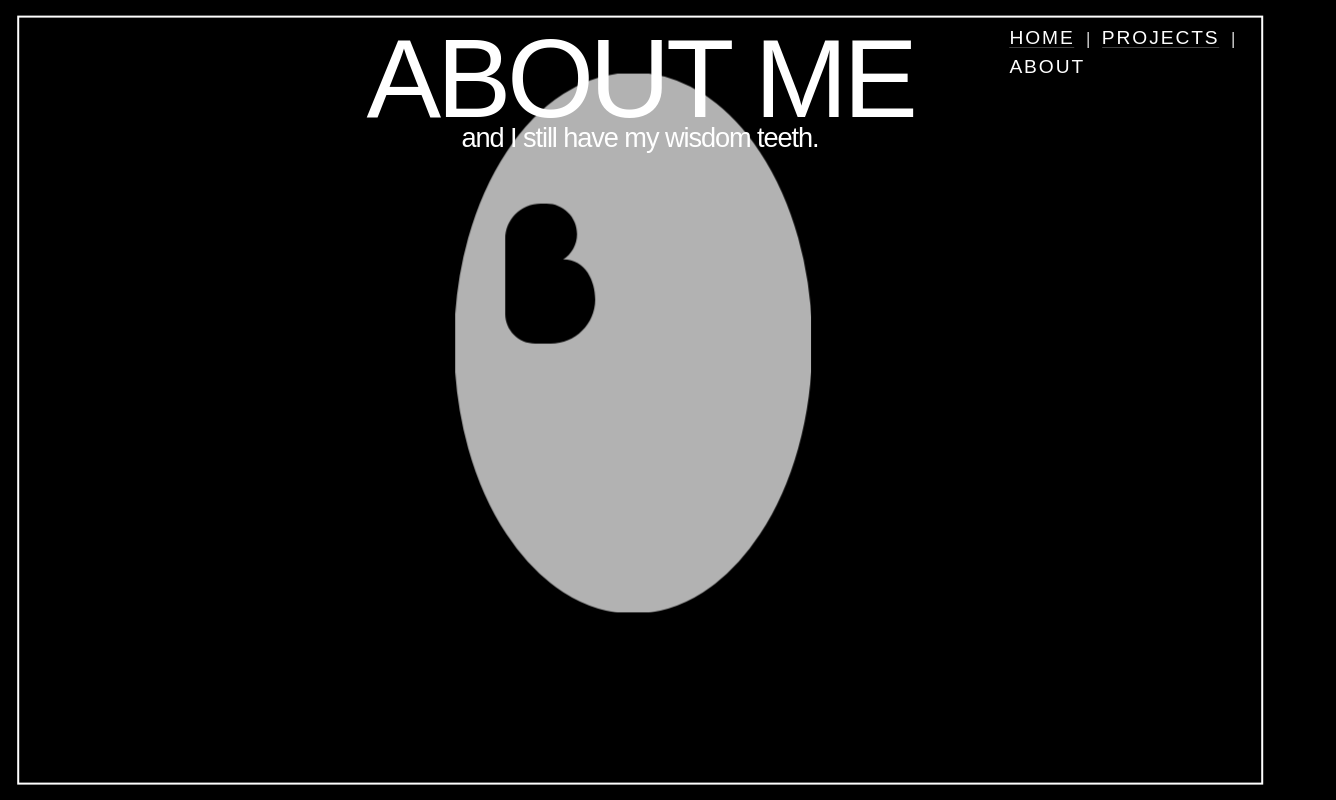
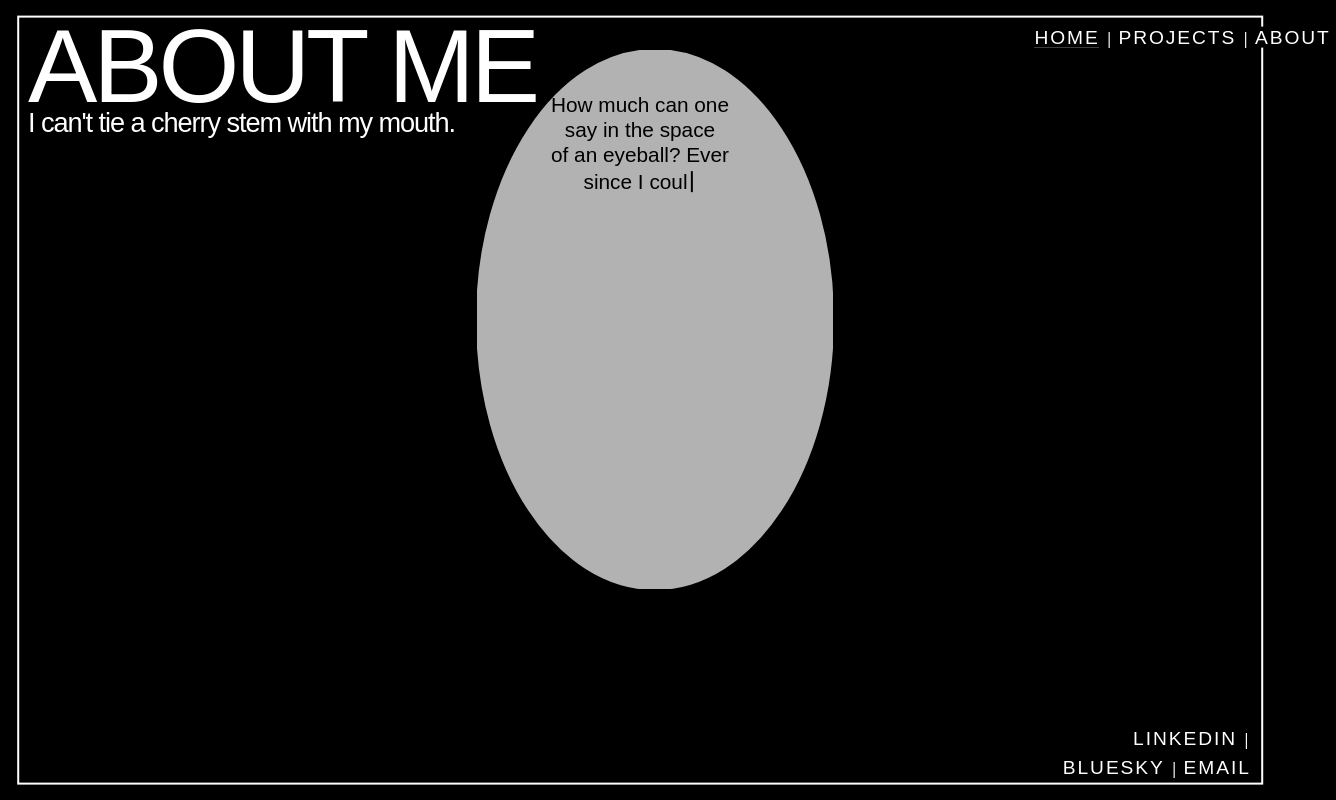
Before and after one commit to ashberkel/React-Portfolio, a React (Vite) app: page /about in a window 1280 px wide. Shown: the whole page, 1336 px wide, since content can reach past the window. Built offline with nearby package versions, Linux system fonts and the light colour scheme; a web font is replaced by a local one.

Commit message:
reworked behaviors

```diff
--- a/src/App.jsx
+++ b/src/App.jsx
@@ -17,18 +17,15 @@ export default function App() {
       {/* Navigation */}
       <div className="App">
       <nav id="top-right">
-          <Link onClick={() => setAccent("#000000")} to="/">Home</Link> |{" "}
-          <Link onClick={() => setAccent("#3c16d4")} to="/projects">Projects</Link> |{" "}
-          <Link onClick={() => setAccent("#e71075")} to="/about">About</Link>{" "}
+          <Link onClick={() => setAccent("#000000")} to="/">Home</Link>|
+          <Link onClick={() => setAccent("#3c16d4")} to="/projects">Projects</Link>|
+          <Link onClick={() => setAccent("#e71075")} to="/about">About</Link>
       </nav>
-      <div class="eyeballDiv"><svg id="eyeball" width="356" height="539" viewBox="0 0 356 539" fill="none" xmlns="http://www.w3.org/2000/svg">
-      <path d="M178 1C226.711 1 270.936 30.8939 303.03 79.4863C335.119 128.071 355 195.248 355 269.5C355 343.752 335.119 410.929 303.03 459.514C270.936 508.106 226.711 538 178 538C129.289 538 85.0642 508.106 52.9697 459.514C20.8806 410.929 1 343.752 1 269.5C1 195.248 20.8806 128.071 52.9697 79.4863C85.0642 30.8939 129.289 1 178 1Z" fill="white"/>
-      <path id="pupil" fill-rule="evenodd" clip-rule="evenodd" d="M71.8224 30.42C71.8224 41.0636 66.2908 50.4269 57.9191 55.8413C80.7281 55.8413 89.9781 78.104 89.9781 96.0447C89.9781 120.321 70.1152 140.001 45.614 140.001L29.9929 140.001C13.4282 140.001 -2.84226e-05 126.697 -2.77053e-05 110.285L-2.55403e-05 60.7555L-2.51614e-05 52.0889L-2.44326e-05 35.416C-2.35797e-05 15.9023 15.9658 0.0830056 35.6606 0.0830057L41.2049 0.0830057C58.1146 0.0830058 71.8224 13.6651 71.8224 30.42Z"/>
-      <rect id="lid-top" x="0" y="0" width="356" height="670"/>
-      <rect id="lid-bottom" x="0" y="0" width="356" height="670"/>
-      <path d="M178 1C226.711 1 270.936 30.8939 303.03 79.4863C335.119 128.071 355 195.248 355 269.5C355 343.752 335.119 410.929 303.03 459.514C270.936 508.106 226.711 538 178 538C129.289 538 85.0642 508.106 52.9697 459.514C20.8806 410.929 1 343.752 1 269.5C1 195.248 20.8806 128.071 52.9697 79.4863C85.0642 30.8939 129.289 1 178 1Z" stroke="white" stroke-width="4"/>
-      </svg>
-      </div>
+      <nav id="bottom-right">
+        <a href ="https://www.linkedin.com/in/ashleeberkel" target="_blank">LinkedIn</a>|
+        <a href ="https://bsky.app/profile/abcreates.bsky.social" target="_blank"> Bluesky</a>|
+        <a href ="mailto:ashberkel@gmail.com">Email</a>
+        </nav>
       </div>
 
       {/* Routes */}
--- /dev/null
+++ b/src/assets/Eyeball.css
@@ -0,0 +1,97 @@
+#eyeball {
+  position: absolute;
+  top: 50px;
+  left: 37.3%;
+  opacity: 70%;
+  z-index: -1;
+}
+
+#lid-top, #lid-bottom {
+      fill: var(--accent);
+}
+
+#eyeball #pupil{
+  fill: var(--accent);
+  transform: translate(140px, 180px);
+}
+
+.eyeball--home #eyeball #pupil{
+  animation: homePupMove 15s infinite ease-in-out;
+}
+
+.eyeball--home #lid-top {
+      transform-origin: bottom center;
+      animation: quickBlink 1s both, homeBlink 20s infinite;
+      animation-delay: 0s, 4s;
+    }
+
+.eyeball--home #lid-bottom {
+      transform-origin: top center;
+      animation: quickBlink 1s both, homeBlink 20s infinite;
+      animation-delay: 0s, 4s;
+    }
+
+@keyframes homePupMove {
+  0%, 30%, 75%, 100% { transform: translate(140px, 220px); }
+  33%, 40% { transform: translate(50px, 130px); }
+  43% { transform: translate(70px, 130px); }
+  53% { transform: translate(240px, 120px); }
+  57%, 70% { transform: translate(210px, 310px); }
+}
+
+@keyframes homeBlink {
+0%, 33% { transform: scaleY(0); }
+
+  /* blink phase */
+  38% { transform: scaleY(2); }
+  43%, 47% { transform: scaleY(0); }
+
+  /* narrowed gaze / slight movement */
+  60%, 80% { transform: scaleY(0.3); }
+
+  /* breathing room at end: last ~17% (5s idle from 12.5s–15s) */
+  100% { transform: scaleY(0); }
+}
+
+.eyeball--about #lid-top {
+      transform-origin: bottom center;
+      animation: quickBlink 1s both;
+    }
+
+.eyeball--about #lid-bottom {
+      transform-origin: top center;
+      animation: quickBlink 1s both;
+      animation-delay: 0.1s;
+    }
+
+.eyeball--about #eyeball #pupil{
+    fill: none;
+}
+
+.eyeball--project #lid-top {
+      transform-origin: bottom center;
+      animation: quickBlink 1s both;
+    }
+
+.eyeball--project #lid-bottom {
+      transform-origin: top center;
+      animation: quickBlink 1s both;
+      animation-delay: 0.1s;
+    }
+
+.eyeball--project #eyeball {
+  fill: none;
+}
+
+.eyeball--project #eyeball #pupil{
+    fill: none;
+}
+@keyframes quickBlink {
+0%, 100% { transform: scaleY(0); }
+50% { transform: scaleY(2); }
+}
+
+@keyframes projFill {
+  0%, 90% {fill: yellow;}
+  100% {fill: green;}
+}
--- /dev/null
+++ b/src/assets/Eyeball.jsx
@@ -0,0 +1,14 @@
+
+import './Eyeball.css'
+
+export default function Eyeball({ variant = "home" }) {
+  return <main><div className={`eyeball eyeball--${variant}`} aria-label={`Eyeball: ${variant}`}><svg id="eyeball" width="356" height="539" viewBox="0 0 356 539" fill="none" xmlns="http://www.w3.org/2000/svg">
+      <path d="M178 1C226.711 1 270.936 30.8939 303.03 79.4863C335.119 128.071 355 195.248 355 269.5C355 343.752 335.119 410.929 303.03 459.514C270.936 508.106 226.711 538 178 538C129.289 538 85.0642 508.106 52.9697 459.514C20.8806 410.929 1 343.752 1 269.5C1 195.248 20.8806 128.071 52.9697 79.4863C85.0642 30.8939 129.289 1 178 1Z" fill="white"/>
+      <path id="pupil" fill-rule="evenodd" clip-rule="evenodd" d="M71.8224 30.42C71.8224 41.0636 66.2908 50.4269 57.9191 55.8413C80.7281 55.8413 89.9781 78.104 89.9781 96.0447C89.9781 120.321 70.1152 140.001 45.614 140.001L29.9929 140.001C13.4282 140.001 -2.84226e-05 126.697 -2.77053e-05 110.285L-2.55403e-05 60.7555L-2.51614e-05 52.0889L-2.44326e-05 35.416C-2.35797e-05 15.9023 15.9658 0.0830056 35.6606 0.0830057L41.2049 0.0830057C58.1146 0.0830058 71.8224 13.6651 71.8224 30.42Z"/>
+      <rect id="lid-top" x="0" y="0" width="356" height="670"/>
+      <rect id="lid-bottom" x="0" y="0" width="356" height="670"/>
+      <path d="M178 1C226.711 1 270.936 30.8939 303.03 79.4863C335.119 128.071 355 195.248 355 269.5C355 343.752 335.119 410.929 303.03 459.514C270.936 508.106 226.711 538 178 538C129.289 538 85.0642 508.106 52.9697 459.514C20.8806 410.929 1 343.752 1 269.5C1 195.248 20.8806 128.071 52.9697 79.4863C85.0642 30.8939 129.289 1 178 1Z" stroke="white" stroke-width="4"/>
+      </svg>
+      </div></main>;
+
+}
--- a/src/index.css
+++ b/src/index.css
@@ -7,7 +7,6 @@
   color-scheme: dark light;
   color: white;
   background-color: var(--accent);
-  transition: background-color 0.5s ease-in-out;
   font-synthesis: none;
   text-rendering: optimizeLegibility;
   -webkit-font-smoothing: antialiased;
@@ -18,6 +17,18 @@
   background-color: white;
   color: var(--accent);
 }
+
+*,
+*::before,
+*::after {
+  transition:
+    background-color 0.6s ease-in-out,
+    color 0.6s ease-in-out,
+    border-color 0.6s ease-in-out,
+    fill 0.6s ease-in-out,
+    stroke 0.6s ease-in-out;
+}
+
 /* For older Firefox versions, the -moz- prefix is required */
 ::-moz-selection {
   background-color: white;
@@ -46,6 +57,15 @@ overflow: hidden;
 #top-right {
   position:relative;
   float: right;
+  right: -25px;
+  width:250px;
+}
+
+#bottom-right {
+  position:absolute;
+  text-align: right;
+  right: 5px;
+  bottom: 0px;
   width:250px;
 }
 
@@ -60,6 +80,7 @@ a {
   text-align: right;
   color:white;
   background: linear-gradient(to top, var(--accent) 50%, white 50%) bottom;
+  transition: background-color 0.5s ease-in-out;
   background-size: 100% 300%;
   transition: .25s ease-in;
   margin: 0 2%;
@@ -67,6 +88,7 @@ a {
 
 a:hover {
   color:var(--accent);
+  transition: color 0.5s ease-in-out;
   background-position: top;
 }
 
@@ -74,91 +96,35 @@ h1 {
   font-family: "Ranchers", sans-serif;
   font-weight: 400;
   font-style: normal;
-  font-size: 7em;
-  text-align: center;
+  font-size: 6.5em;
+  text-align: left;
   text-transform: uppercase;
   letter-spacing: -.04em;
   line-height: .6em;
-  margin-top:45px;
+  margin-top:35px;
   margin-bottom:15px;
+  margin-left:20px;
 }
+
 h2 {
   font-family: "Jersey 20", sans-serif;
   font-weight: 400;
   font-style: normal;
   font-size: 1.7em;
-  text-align: center;
+  text-align: left;
   letter-spacing: -.04em;
   line-height: .2em;
   margin-bottom:0;
+  margin-left:20px;
 }
+
 p {
   font-family: "Inclusive Sans", sans-serif;
-  font-size: 1em;
+  font-size: 1.3em;
   text-align: center;
-  line-height: .9em;
-  text-shadow: 1.5px 1.5px var(--accent);
+  line-height: 1.2em;
 }
-.textShake {
-  animation: h1-shake 8s infinite;
-}
+
 #smaller{
   font-size: .5em;
 }
-
-@keyframes h1-shake {
-  0% { transform: translate(0, 0) rotate(0deg); }
-  25% { transform: translate(3px, 3px) rotate(2deg); }
-  50% { transform: translate(0, 0) rotate(0deg); }
-  75% { transform: translate(-3px, 3px) rotate(-2deg); }
-  100% { transform: translate(0, 0) rotate(0deg); }
-}
-
-#eyeball {
-  position: relative;
-  top: 50px;
-  left: 35%;
-  opacity: 70%;
-  z-index: -1;
-}
-#eyeball #pupil{
-  fill: var(--accent);
-  transform: translate(140px, 180px);
-  animation: eye-move 15s infinite ease-in-out;
-}
-#lid-top, #lid-bottom {
-      fill: var(--accent);
-}
-
-#lid-top {
-      transform-origin: bottom center;
-      animation: blink 20s infinite;
-    }
-
-#lid-bottom {
-      transform-origin: top center;
-      animation: blink 20s infinite;
-      animation-delay: 0.1s;
-    }
-
-@keyframes eye-move {
-  0%, 30%, 75%, 100% { transform: translate(140px, 220px); }
-  33%, 40% { transform: translate(50px, 130px); }
-  43% { transform: translate(70px, 130px); }
-  53% { transform: translate(140px, 120px); }
-  57%, 70% { transform: translate(230px, 130px); }
-}
-
-@keyframes blink {
-0%, 33% { transform: scaleY(0); }
-
-  /* blink phase */
-  38% { transform: scaleY(2); }
-  43%, 47% { transform: scaleY(0); }
-
-  /* narrowed gaze / slight movement */
-  60%, 80% { transform: scaleY(0.3); }
-
-  /* breathing room at end: last ~17% (5s idle from 12.5s–15s) */
-  100% { transform: scaleY(0); }
-}
--- a/src/pages/About.css
+++ b/src/pages/About.css
@@ -7,3 +7,27 @@
 h1 {
   animation: popIn 0.6s cubic-bezier(0.34, 1.56, 0.64, 1) both;
 }
+
+.pTyped {
+  margin-top: -53px;
+  color: var(--accent);
+}
+
+.typeBox {
+  white-space: pre-wrap;
+  overflow-wrap: break-word;
+}
+
+.caret {
+  display: inline-block;
+  width: 0.6ch;
+  height: 1em;
+  translate: -.2em 0.15em;
+  border-right: 2px solid currentColor;
+  animation: blink 1s steps(1, end) infinite;
+}
+
+@keyframes blink {
+  0%, 49% { opacity: 1; }
+  50%, 100% { opacity: 0; }
+}
--- a/src/pages/About.jsx
+++ b/src/pages/About.jsx
@@ -1,17 +1,64 @@
-import "./about.css"
+import { useEffect, useState } from "react";
+import "./About.css"
+import Eyeball from "../assets/Eyeball";
 
 export default function About() {
-  function numGen() {
-  return Math.floor(Math.random() * 6);
-}
 
-let facts = ["and I still have my wisdom teeth.", "and I am a cat person.", "and I can't tie a cherry stem with my mouth.", "and The Neverhood is my favorite childhood game.", "and I was born in Misawa, Japan.", "and I own a melodica."];
+let facts = ["I still have my wisdom teeth.", "I can't tie a cherry stem with my mouth.", "The Neverhood is my favorite childhood game.", "I was born in Misawa, Japan.", "I own a melodica."];
+const [factIndex] = useState(() => Math.floor(Math.random() * facts.length));
 
-const aboutMe = "How much<br />can one say in the<br />space of an eyeball? Ever<br />since I could hold a pencil,<br />the urge to create was there.<br />It evolved into a solid Graphic<br />Design career...but nowadays UX<br />and Software Engineering are my fixation. Basically, if I get to make something cool and impactful, I'm happiest. In my spare time, I enjoy video games, puzzles, hiking, studying ASL, and trying new<br />foods. Also, yes, I am a cat<br />person. If you also like<br /> cool and impactful<br />things, let's talk!<br />-Ash"
+
+const [displayedText, setDisplayedText] = useState("");
+const aboutMe = `How much can one
+say in the space
+of an eyeball? Ever
+since I could hold a pencil,
+the urge to create was there.
+It evolved into a solid Graphic
+Design career...but nowadays
+UX and Software Engineering
+are my fixation. Basically, if I
+get to make something cool
+and impactful, I'm happiest.
+In my spare time, I enjoy
+video games, puzzles, hiking,
+studying ASL, and trying new
+foods. Also, yes, I am a cat
+person. If you also like
+cool and impactful
+things, let's talk!
+-Ash`
+
+useEffect(() => {
+    let index = -1;
+    const speed = 60;
+    const delay = 1500;
+    let intervalId;
+   const timeoutId = setTimeout(() => {
+    intervalId = setInterval(() => {
+      if (index < aboutMe.length - 1) {
+        index += 1;
+        setDisplayedText(prev => prev + aboutMe[index]); // append current
+      } else {
+        clearInterval(intervalId);
+      }
+    }, speed);
+    }, delay);
+
+    return () => {clearTimeout(timeoutId);clearInterval(intervalId);  };
+}, []);
 
   return (
   <main>
     <h1>About Me</h1>
-    <h2>{facts[numGen()]}</h2>
+    <h2>{facts[factIndex]}</h2>
+    <div className="pTyped">
+        <div className="typeBox">
+        <p className="typeText">
+          {displayedText}
+          <span className="caret" />
+        </p></div>
+      </div>
+    <Eyeball variant="about" />
     </main>);
 }
--- a/src/pages/Projects.jsx
+++ b/src/pages/Projects.jsx
@@ -1,4 +1,5 @@
 import "./projects.css"
+import Eyeball from "../assets/Eyeball";
 
 export default function Projects() {
   return (
@@ -6,4 +7,5 @@ export default function Projects() {
     <h1>Colorado<span id="smaller">.</span>gov</h1>
       <h2>WEB DESIGN | UX | ART DIRECTION</h2>
       <p>A rehaul of the site for the state of Colorado.<br />I wanted to bring in a sense of modern, innovative fun.</p>
+      <Eyeball variant="project" />
   </main>);}
```
Also changed, not shown: src/pages/Home.jsx (+6 -1 lines), src/pages/Home.css (line endings or trailing spaces).
